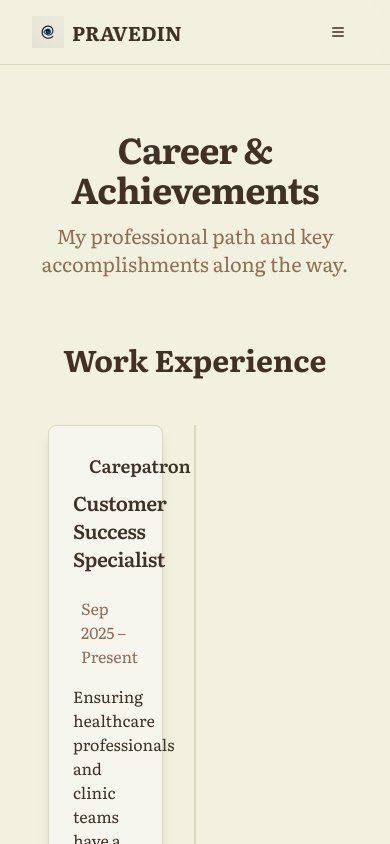
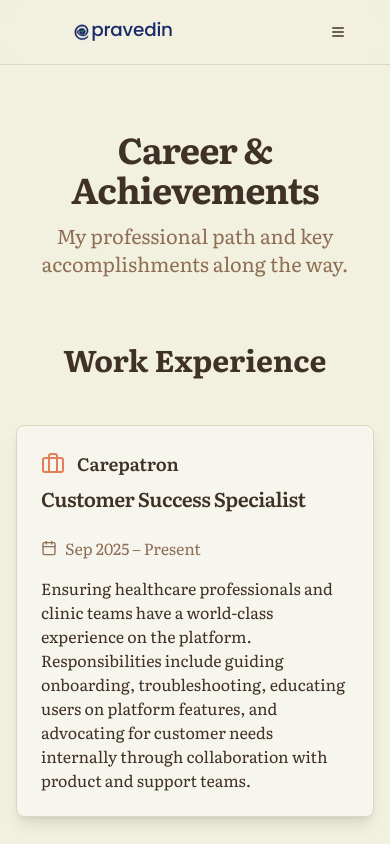
Before and after one commit to pvedarth/pravedin, a Next.js app: page /career in a window 390 px wide. Shown: the top 844 px of the page. Built offline with nearby package versions, Linux system fonts and the light colour scheme.

Commit message:
Update logos, fix about date, mobile career layout, gallery updates

```diff
--- a/src/app/about/page.tsx
+++ b/src/app/about/page.tsx
@@ -36,7 +36,7 @@
               I'm Prashanth — an IT professional with 14+ years of international experience spanning financial services, healthcare, and technology. My career has taken me from managing mission-critical infrastructure at global enterprises like Fidelity Investments and Cisco, to completing a Master of Digital Business with First Class Honours from the University of Waikato, and now building customer success at a New Zealand healthtech startup.
             </p>
             <p className="mt-4 text-lg leading-relaxed">
-              In 2022, I made the leap to New Zealand — a country that has rewarded me with breathtaking landscapes, a gentler pace of life, and a renewed sense of what matters. This website is my digital home: a place to share my journey, my thinking, and the things that inspire me along the way.
+              In mid 2023, I made the leap to New Zealand — a country that has rewarded me with breathtaking landscapes, a gentler pace of life, and a renewed sense of what matters. This website is my digital home: a place to share my journey, my thinking, and the things that inspire me along the way.
             </p>
           </div>
           <div>
--- a/src/app/career/page.tsx
+++ b/src/app/career/page.tsx
@@ -1,6 +1,6 @@
 import type { Metadata } from 'next';
 import { Card, CardContent, CardHeader, CardTitle } from '@/components/ui/card';
-import { Briefcase, Building, Calendar, Award } from 'lucide-react';
+import { Briefcase, Calendar, Award } from 'lucide-react';
 import { careerHistory, keyAchievements } from '@/lib/placeholder-data';
 
 export const metadata: Metadata = {
@@ -22,23 +22,25 @@
       <div className="mt-16">
         <h2 className="text-3xl font-bold text-center font-headline mb-12">Work Experience</h2>
         <div className="relative">
-          <div className="absolute left-1/2 -ml-px h-full w-0.5 bg-border"></div>
+          {/* Timeline line - hidden on mobile, shown on md+ */}
+          <div className="hidden md:block absolute left-1/2 -ml-px h-full w-0.5 bg-border"></div>
           {careerHistory.map((job, index) => (
-            <div key={job.id} className={`mb-12 flex items-center w-full ${index % 2 === 0 ? 'flex-row-reverse' : ''}`}>
-              <div className="w-1/2"></div>
-              <div className={`w-1/2 px-8 ${index % 2 === 0 ? 'text-left' : 'text-right'}`}>
+            <div key={job.id} className={`mb-8 flex flex-col md:flex-row md:items-center w-full ${index % 2 === 0 ? 'md:flex-row-reverse' : ''}`}>
+              <div className="hidden md:block md:w-1/2"></div>
+              {/* Timeline dot - hidden on mobile */}
+              <div className="hidden md:flex absolute left-1/2 -translate-x-1/2 w-4 h-4 rounded-full bg-primary border-2 border-background"></div>
+              <div className="w-full md:w-1/2 md:px-8">
                 <Card className="shadow-lg">
                   <CardHeader>
-                    <div className={`flex items-center gap-4 ${index % 2 === 0 ? 'justify-start' : 'justify-end'}`}>
-                      {index % 2 === 1 && <h3 className="text-lg font-semibold">{job.company}</h3>}
-                      <Briefcase className="h-8 w-8 text-primary"/>
-                      {index % 2 === 0 && <h3 className="text-lg font-semibold">{job.company}</h3>}
+                    <div className="flex items-center gap-3">
+                      <Briefcase className="h-6 w-6 text-primary shrink-0"/>
+                      <h3 className="text-lg font-semibold">{job.company}</h3>
                     </div>
                     <CardTitle className="text-xl font-headline mt-2">{job.role}</CardTitle>
                   </CardHeader>
                   <CardContent>
-                    <div className={`flex items-center gap-2 text-muted-foreground mb-4 ${index % 2 === 0 ? 'justify-start' : 'justify-end'}`}>
-                      <Calendar className="h-4 w-4" />
+                    <div className="flex items-center gap-2 text-muted-foreground mb-4">
+                      <Calendar className="h-4 w-4 shrink-0" />
                       <span>{job.period}</span>
                     </div>
                     <p>{job.description}</p>
--- a/src/app/interests/page.tsx
+++ b/src/app/interests/page.tsx
@@ -1,19 +1,10 @@
 import type { Metadata } from 'next';
 import { Card, CardContent, CardHeader, CardTitle } from '@/components/ui/card';
 import { personalInterests } from '@/lib/placeholder-data';
-import { Mountain, Book, Code, Music, Camera, UtensilsCrossed } from 'lucide-react';
+import { Logo } from '@/components/Logo';
 
 export const metadata: Metadata = {
   title: 'Personal Interests',
-};
-
-const interestIcons: { [key: string]: React.ReactNode } = {
-  hiking: <Mountain className="h-10 w-10 text-accent" />,
-  reading: <Book className="h-10 w-10 text-accent" />,
-  coding: <Code className="h-10 w-10 text-accent" />,
-  music: <Music className="h-10 w-10 text-accent" />,
-  photography: <Camera className="h-10 w-10 text-accent" />,
-  cooking: <UtensilsCrossed className="h-10 w-10 text-accent" />,
 };
 
 export default function InterestsPage() {
@@ -27,14 +18,13 @@
           What I love to do when I'm not working.
         </p>
       </div>
-
       <div className="mt-16 grid grid-cols-1 md:grid-cols-2 lg:grid-cols-3 gap-8">
         {personalInterests.map((interest) => (
           <Card key={interest.id} className="text-center shadow-lg hover:shadow-xl transition-shadow transform hover:-translate-y-1">
             <CardHeader>
-                <div className="mx-auto bg-accent/20 rounded-full p-4 w-fit">
-                    {interestIcons[interest.icon] || <Camera className="h-10 w-10 text-accent" />}
-                </div>
+              <div className="mx-auto bg-accent/20 rounded-full p-4 w-fit">
+                <Logo markOnly className="h-10 w-10" />
+              </div>
               <CardTitle className="mt-4 font-headline">{interest.title}</CardTitle>
             </CardHeader>
             <CardContent>
--- a/src/components/Footer.tsx
+++ b/src/components/Footer.tsx
@@ -16,9 +16,8 @@
     <footer className="bg-card border-t">
       <div className="container mx-auto px-4 py-8">
         <div className="flex flex-col items-center gap-4 sm:flex-row sm:justify-between">
-          <Link href="/" className="flex items-center gap-2 text-lg font-semibold font-headline">
-            <Logo className="h-8 w-8" />
-            <span>PRAVEDIN</span>
+          <Link href="/">
+            <Logo className="h-10" />
           </Link>
           <div className="flex items-center space-x-2">
             {socialLinks.map((link) => (
--- a/src/components/Header.tsx
+++ b/src/components/Header.tsx
@@ -15,8 +15,6 @@
   const [isAuthenticated, setIsAuthenticated] = useState(false);
 
   useEffect(() => {
-    // This is a simple client-side check.
-    // In a real app, you might use a more robust session management solution.
     const hasAuthToken = document.cookie.includes('auth_token=signed_in');
     setIsAuthenticated(hasAuthToken);
   }, [pathname]);
@@ -24,15 +22,14 @@
   const handleSignOut = () => {
     document.cookie = 'auth_token=; path=/; expires=Thu, 01 Jan 1970 00:00:00 GMT';
     setIsAuthenticated(false);
-    window.location.href = '/'; // Redirect to home
+    window.location.href = '/';
   };
 
   return (
     <header className="sticky top-0 z-50 w-full border-b bg-background/95 backdrop-blur supports-[backdrop-filter]:bg-background/60">
       <div className="container flex h-16 items-center justify-between">
-        <Link href="/" className="flex items-center gap-2 font-bold font-headline text-xl">
-          <Logo className="h-8 w-8 text-primary" />
-          <span>PRAVEDIN</span>
+        <Link href="/">
+          <Logo className="h-10" />
         </Link>
 
         {/* Desktop Navigation */}
@@ -68,9 +65,8 @@
             <SheetContent side="right" className="w-[300px] sm:w-[400px]">
               <div className="flex h-full flex-col">
                 <div className="flex items-center justify-between border-b pb-4">
-                  <Link href="/" className="flex items-center gap-2 font-bold font-headline text-lg">
-                    <Logo className="h-8 w-8 text-primary" />
-                    <span>PRAVEDIN</span>
+                  <Link href="/">
+                    <Logo className="h-10" />
                   </Link>
                   <SheetClose asChild>
                     <Button variant="ghost" size="icon">
--- a/src/components/Logo.tsx
+++ b/src/components/Logo.tsx
@@ -1,14 +1,14 @@
+import Image from "next/image";
 import { cn } from "@/lib/utils";
-import Image from "next/image";
 
-export function Logo({ className }: { className?: string }) {
+export function Logo({ className, markOnly = false }: { className?: string; markOnly?: boolean }) {
   return (
     <Image
-      src="/logo.png"
+      src={markOnly ? "/logo-only.svg" : "/logo-combined.svg"}
       alt="PRAVEDIN Logo"
-      width={64}
-      height={64}
-      className={cn("mix-blend-multiply dark:mix-blend-screen", className)}
+      width={markOnly ? 40 : 180}
+      height={40}
+      className={cn(className)}
     />
   );
 }
--- a/src/lib/placeholder-data.ts
+++ b/src/lib/placeholder-data.ts
@@ -208,10 +208,10 @@
 ];
 
 export const photoGallery = [
-  { id: 1, src: 'https://placehold.co/600x800.png', height: 800, alt: 'Misty Fiordland', location: 'Fiordland National Park, NZ', aiHint: 'new zealand fiord' },
-  { id: 2, src: 'https://placehold.co/600x400.png', height: 400, alt: 'Lupins at Lake Tekapo', location: 'Lake Tekapo, NZ', aiHint: 'new zealand lake lupins' },
-  { id: 3, src: 'https://placehold.co/600x700.png', height: 700, alt: 'Aoraki / Mount Cook', location: 'Aoraki / Mount Cook National Park, NZ', aiHint: 'new zealand mountain snow' },
-  { id: 4, src: 'https://placehold.co/600x450.png', height: 450, alt: 'Wharariki Beach Arch', location: 'Wharariki Beach, NZ', aiHint: 'new zealand beach arch' },
-  { id: 5, src: 'https://placehold.co/600x900.png', height: 900, alt: 'Giant Kauri Tree', location: 'Waipoua Forest, NZ', aiHint: 'new zealand kauri forest' },
-  { id: 6, src: 'https://placehold.co/600x400.png', height: 400, alt: 'Huka Falls', location: 'Taupō, NZ', aiHint: 'new zealand waterfall blue' },
+  { id: 1, src: 'https://placehold.co/600x400.png', height: 400, alt: 'Lupins at Lake Tekapo', location: 'Lake Tekapo, NZ', aiHint: 'new zealand lake lupins' },
+  { id: 2, src: 'https://placehold.co/600x700.png', height: 700, alt: 'Aoraki / Mount Cook', location: 'Aoraki / Mount Cook National Park, NZ', aiHint: 'new zealand mountain snow' },
+  { id: 3, src: 'https://placehold.co/600x500.png', height: 500, alt: 'Square Kauri Tree', location: 'Waipoua Forest, NZ', aiHint: 'new zealand kauri forest' },
+  { id: 4, src: 'https://placehold.co/600x400.png', height: 400, alt: 'Huka Falls', location: 'Taupō, NZ', aiHint: 'new zealand waterfall blue' },
+  { id: 5, src: 'https://placehold.co/600x800.png', height: 800, alt: 'Lake Pukaki', location: 'Lake Pukaki, NZ', aiHint: 'new zealand turquoise lake mountains' },
+  { id: 6, src: 'https://placehold.co/600x700.png', height: 700, alt: 'Glenorchy', location: 'Glenorchy, NZ', aiHint: 'new zealand glenorchy mountains lake' },
 ];
```
Also changed, not shown: public/logo-combined.svg (added), public/logo-only.svg (added). Lines whose indentation alone changed are shown as unchanged.
